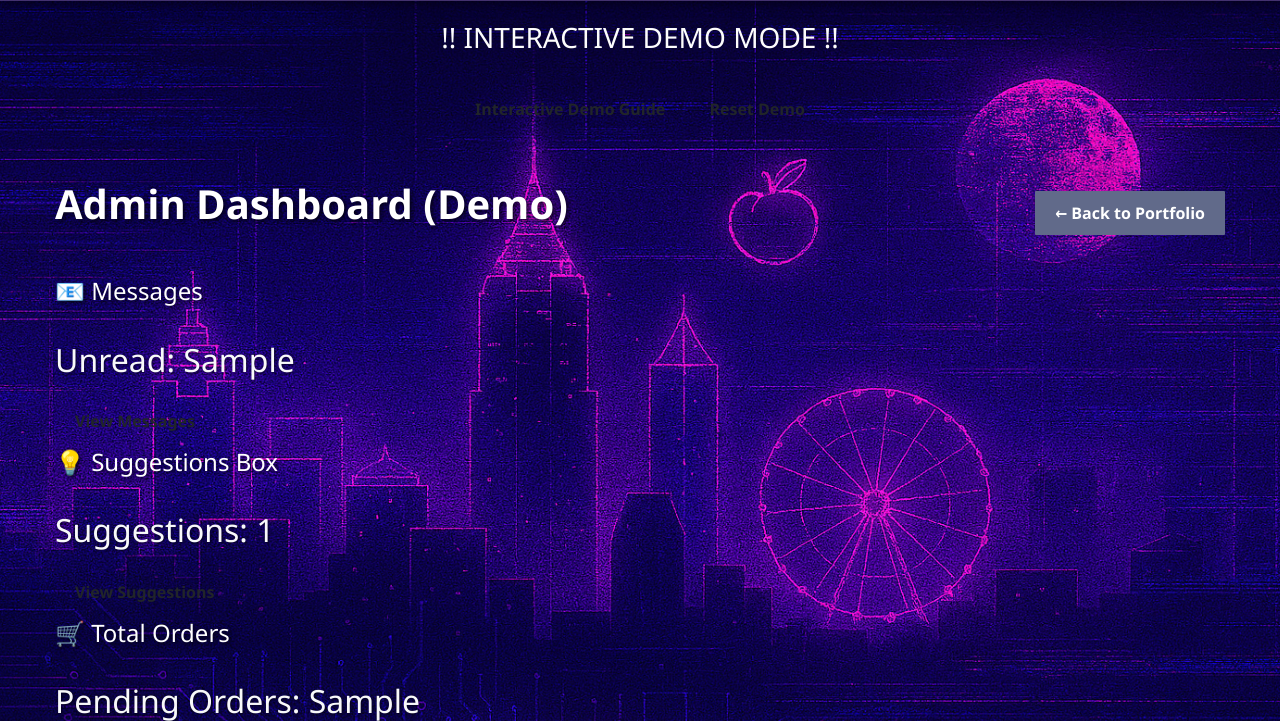
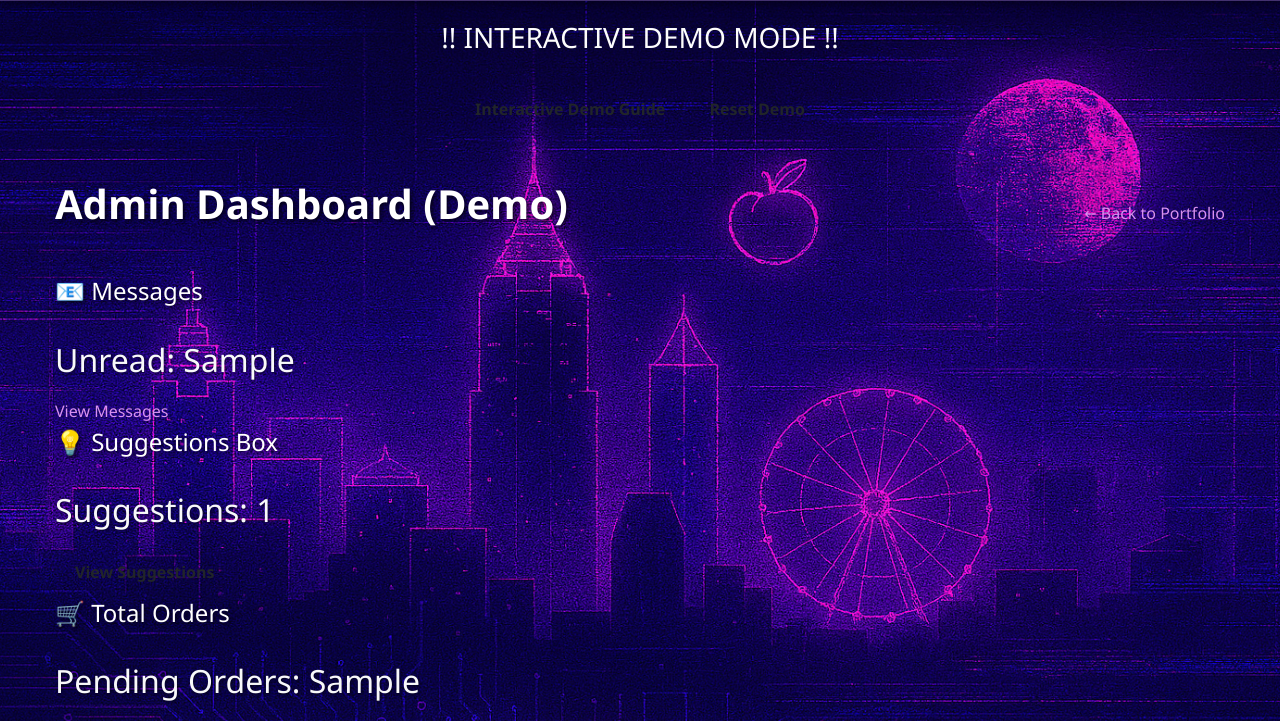
Before and after one commit to mkb0020/PortfolioSite, a Python web app: template templates/demo_admin_dashboard.html in a window 1280 px wide. Shown: the part 851-1572 px from the top of the page. Run offline with Jinja, Linux system fonts and the light colour scheme; the template is opened without the code that fills it: most values are stand-ins (such as "Sample title", 1, 10 or a date in 2020).

Commit message:
tweaked styling

```diff
--- a/templates/demo_admin_dashboard.html
+++ b/templates/demo_admin_dashboard.html
@@ -18,7 +18,7 @@
 <div class="container mt-5">
     <div class="d-flex justify-content-between align-items-center mb-4">
         <h1>Admin Dashboard (Demo)</h1>
-        <a href="/" class="btn btn-back">← Back to Portfolio</a>
+        <a href="/" class="btn-plain-grey">← Back to Portfolio</a>
     </div>
 
 
@@ -26,7 +26,7 @@
             <div class="holographic-card">
                     <h4>📧 Messages</h4>
                     <h2>Unread: {{ stats.unread_contacts }}</h2>
-                    <a href="{{ url_for('demo_admin_contacts') }}" class="btn btn-demo-info">View Messages</a>
+                    <a href="{{ url_for('demo_admin_contacts') }}" class="btn-demo-info">View Messages</a>
             </div>
 
             <div class= "holographic-card">
```
